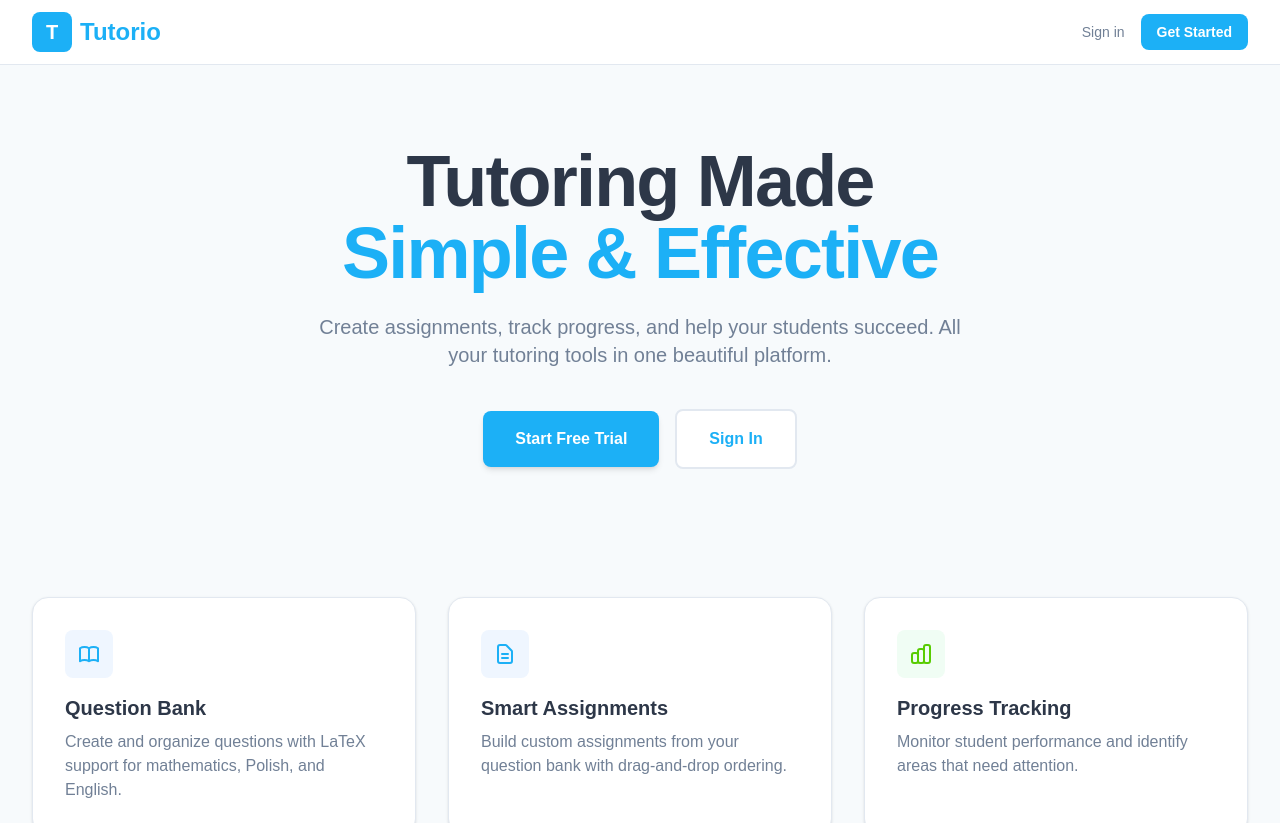
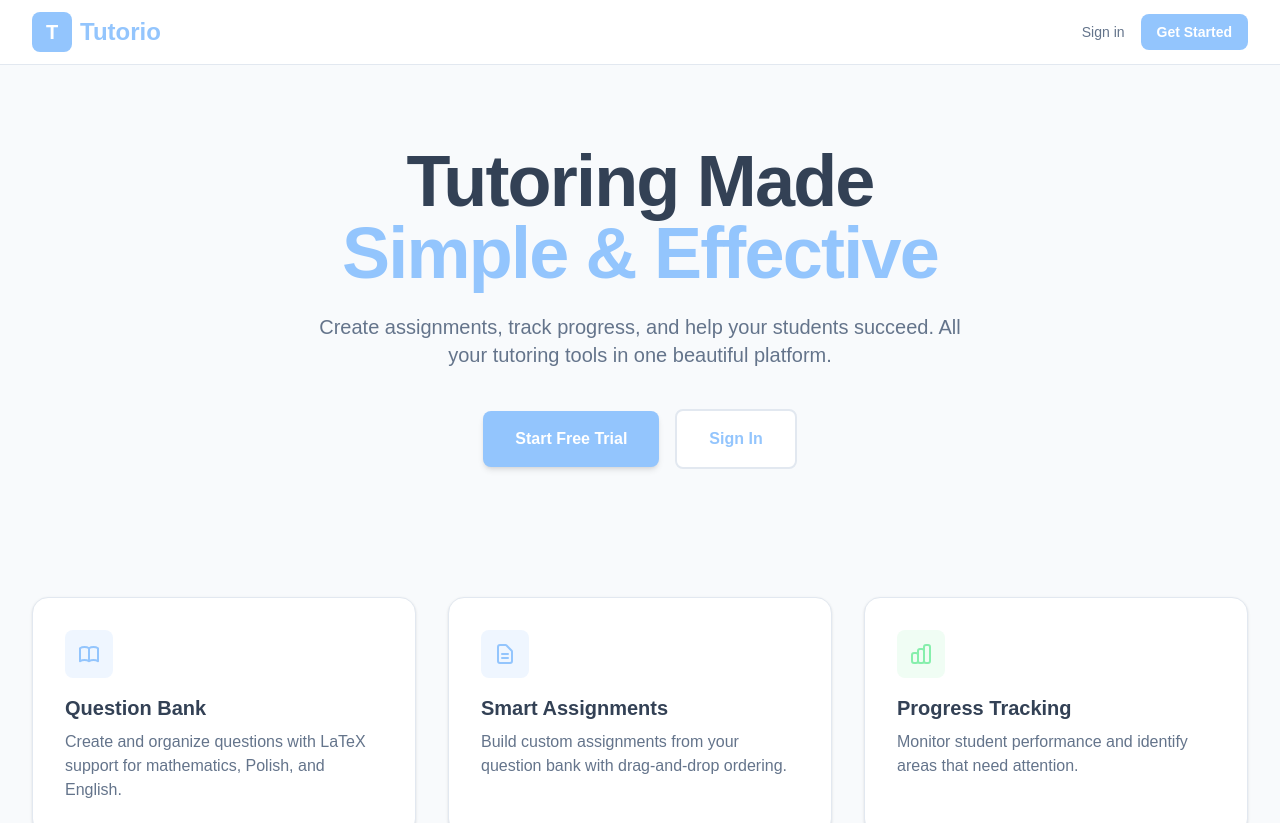
Before and after one commit to opekk/tutorio, a Next.js app: page / in a window 1280 px wide. Shown: the top 823 px of the page. Built offline with nearby package versions, Linux system fonts and the light colour scheme; no server answers.

Commit message:
FEAT: update to soft pastel color scheme

```diff
--- a/src/app/globals.css
+++ b/src/app/globals.css
@@ -1,61 +1,61 @@
 @import "tailwindcss";
 
 /* ========================================
-   BRIGHT LEARNING COLOR PALETTE
-   Inspired by Duolingo's engaging approach
+   SOFT PASTEL COLOR PALETTE
+   Light, calming colors for focused learning
    ======================================== */
 
 :root {
   /* Base Colors */
-  --background: #ffffff;
-  --foreground: #2d3748;
+  --background: #fafbfc;
+  --foreground: #4a5568;
 
-  /* Primary Colors (60% usage) */
-  --primary: #1cb0f6;
-  --primary-hover: #1a9dd9;
-  --primary-active: #1789bd;
+  /* Primary Colors (60% usage) - Soft Blue */
+  --primary: #93c5fd;
+  --primary-hover: #7ab8fc;
+  --primary-active: #60a5fa;
 
-  /* Secondary Colors (30% usage) */
-  --secondary: #58cc02;
-  --secondary-hover: #4fb802;
-  --secondary-active: #46a302;
+  /* Secondary Colors (30% usage) - Soft Green */
+  --secondary: #86efac;
+  --secondary-hover: #6ee7a7;
+  --secondary-active: #4ade80;
 
-  /* Accent Colors (10% usage) */
-  --accent: #ffc800;
-  --accent-hover: #e6b400;
-  --accent-active: #cca000;
+  /* Accent Colors (10% usage) - Soft Peach */
+  --accent: #fbbf24;
+  --accent-hover: #f59e0b;
+  --accent-active: #d97706;
 
-  /* Subject Colors */
-  --subject-math: #1cb0f6;
-  --subject-polish: #ce82ff;
-  --subject-english: #ff9600;
+  /* Subject Colors - Pastels */
+  --subject-math: #93c5fd;
+  --subject-polish: #d8b4fe;
+  --subject-english: #fbbf24;
 
   /* Neutral Colors (backgrounds, borders, text) */
   --surface: #ffffff;
-  --surface-secondary: #f7fafc;
-  --surface-tertiary: #edf2f7;
+  --surface-secondary: #f8fafc;
+  --surface-tertiary: #f1f5f9;
 
-  --text-primary: #2d3748;
-  --text-secondary: #718096;
-  --text-tertiary: #a0aec0;
+  --text-primary: #334155;
+  --text-secondary: #64748b;
+  --text-tertiary: #94a3b8;
 
   --border: #e2e8f0;
   --border-hover: #cbd5e0;
 
   /* Semantic Colors */
-  --success: #58cc02;
+  --success: #86efac;
   --success-bg: #f0fdf4;
   --success-border: #bbf7d0;
 
-  --warning: #ffc800;
+  --warning: #fcd34d;
   --warning-bg: #fffbeb;
   --warning-border: #fde68a;
 
-  --error: #ff4b4b;
+  --error: #fca5a5;
   --error-bg: #fef2f2;
   --error-border: #fecaca;
 
-  --info: #1cb0f6;
+  --info: #93c5fd;
   --info-bg: #eff6ff;
   --info-border: #bfdbfe;
 }
@@ -125,21 +125,21 @@
 
 /* Subject Badge Utilities */
 .badge-math {
-  background-color: rgba(28, 176, 246, 0.1);
-  color: var(--subject-math);
-  border: 1px solid rgba(28, 176, 246, 0.3);
+  background-color: rgba(147, 197, 253, 0.2);
+  color: #3b82f6;
+  border: 1px solid rgba(147, 197, 253, 0.5);
 }
 
 .badge-polish {
-  background-color: rgba(206, 130, 255, 0.1);
-  color: var(--subject-polish);
-  border: 1px solid rgba(206, 130, 255, 0.3);
+  background-color: rgba(216, 180, 254, 0.2);
+  color: #a855f7;
+  border: 1px solid rgba(216, 180, 254, 0.5);
 }
 
 .badge-english {
-  background-color: rgba(255, 150, 0, 0.1);
-  color: var(--subject-english);
-  border: 1px solid rgba(255, 150, 0, 0.3);
+  background-color: rgba(251, 191, 36, 0.2);
+  color: #f59e0b;
+  border: 1px solid rgba(251, 191, 36, 0.5);
 }
 
 /* Interactive Card Hover States */
@@ -149,8 +149,8 @@
 
 .card-interactive:hover {
   transform: translateY(-2px);
-  box-shadow: 0 10px 15px -3px rgba(28, 176, 246, 0.1),
-              0 4px 6px -2px rgba(28, 176, 246, 0.05);
+  box-shadow: 0 10px 15px -3px rgba(147, 197, 253, 0.15),
+              0 4px 6px -2px rgba(147, 197, 253, 0.08);
 }
 
 body {
```
